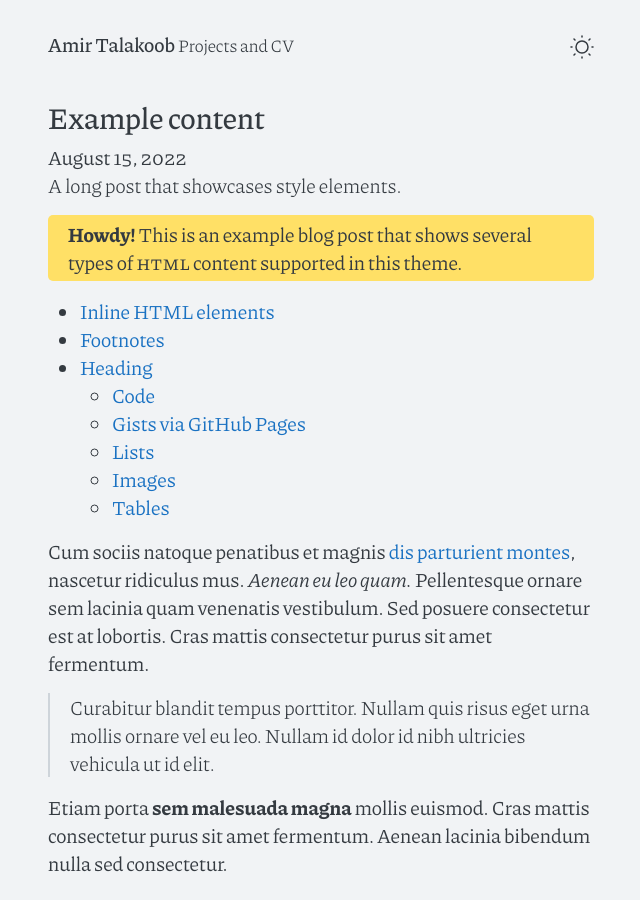
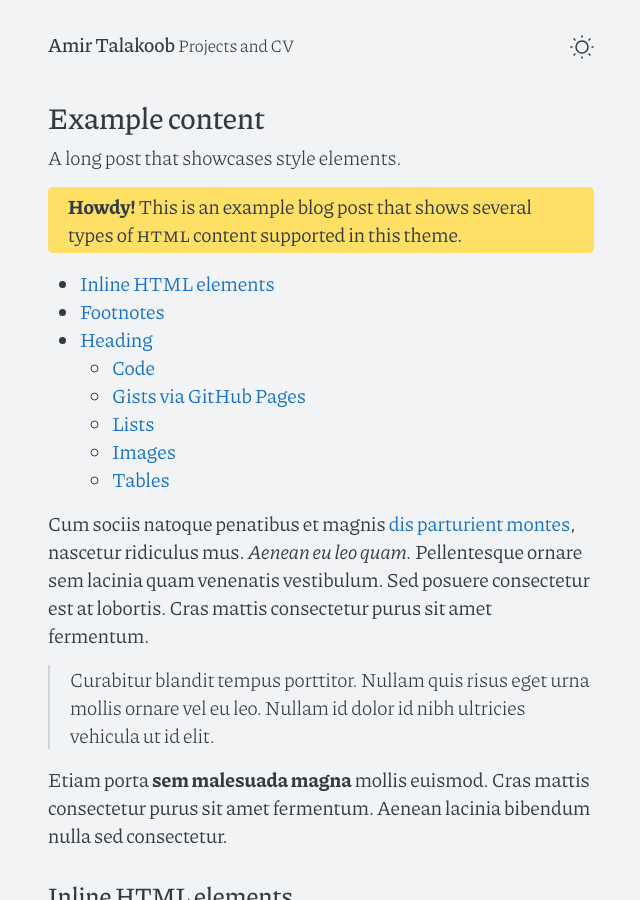
Before and after one commit to AmirTalakoob/AmirTalakoob.github.io, a Jekyll site: the page built from posts.md, in a window 1280 px wide and 900 px high. Shown: the whole window, without its empty margins (319-959 px from the left). Built offline with Jekyll 4.4.1, drawn with Linux system fonts in a browser that asks for light colours; the list of posts is cut into pages by our own code.

Commit message:
Update postlist.html
removed   <time datetime="{{ post.date | date_to_xmlschema }}" class="post-date">{{ post.date | date: "%B %e, %Y" }}</time>

```diff
--- a/_includes/postlist.html
+++ b/_includes/postlist.html
@@ -1,7 +1,6 @@
 <div>
   {% for post in paginator.posts %}
   <h1><a href="{{ post.url | relative_url }}">{{ post.title }}</a></h1>
-  <time datetime="{{ post.date | date_to_xmlschema }}" class="post-date">{{ post.date | date: "%B %e, %Y" }}</time>
   <p class="lead">{{ post.lead }}</p>
   {{ post.content }}
   {% endfor %}
```
